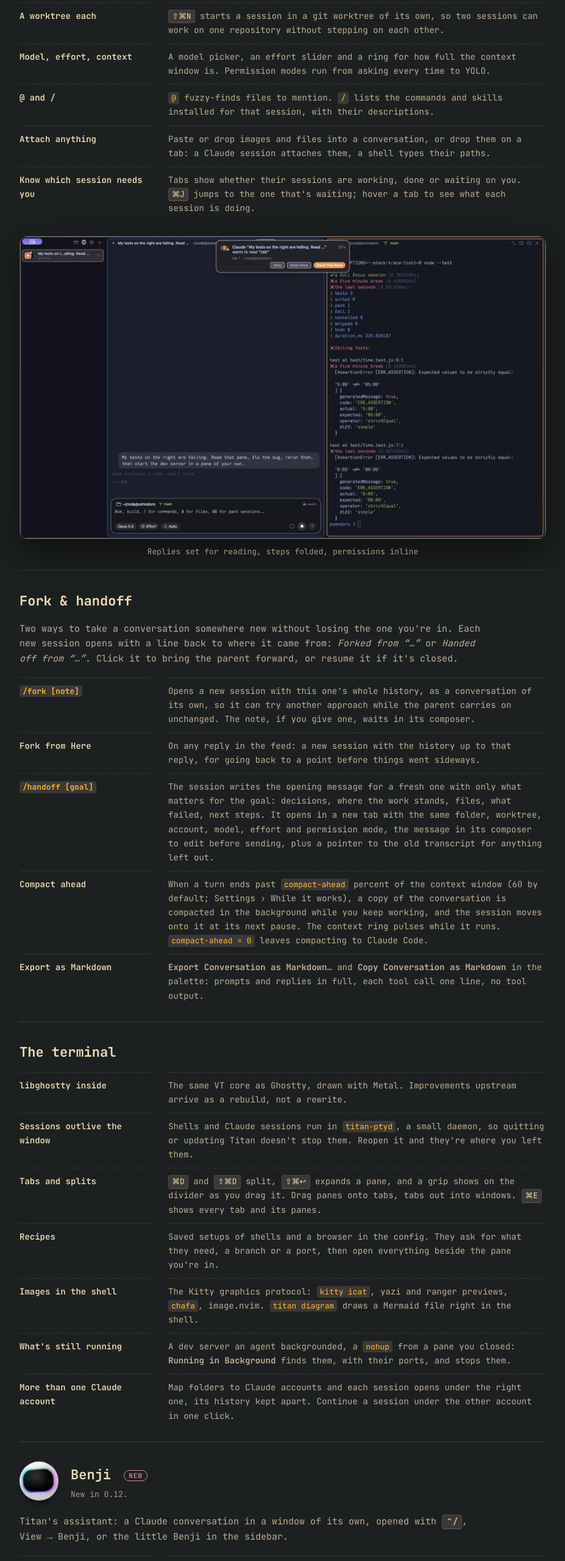
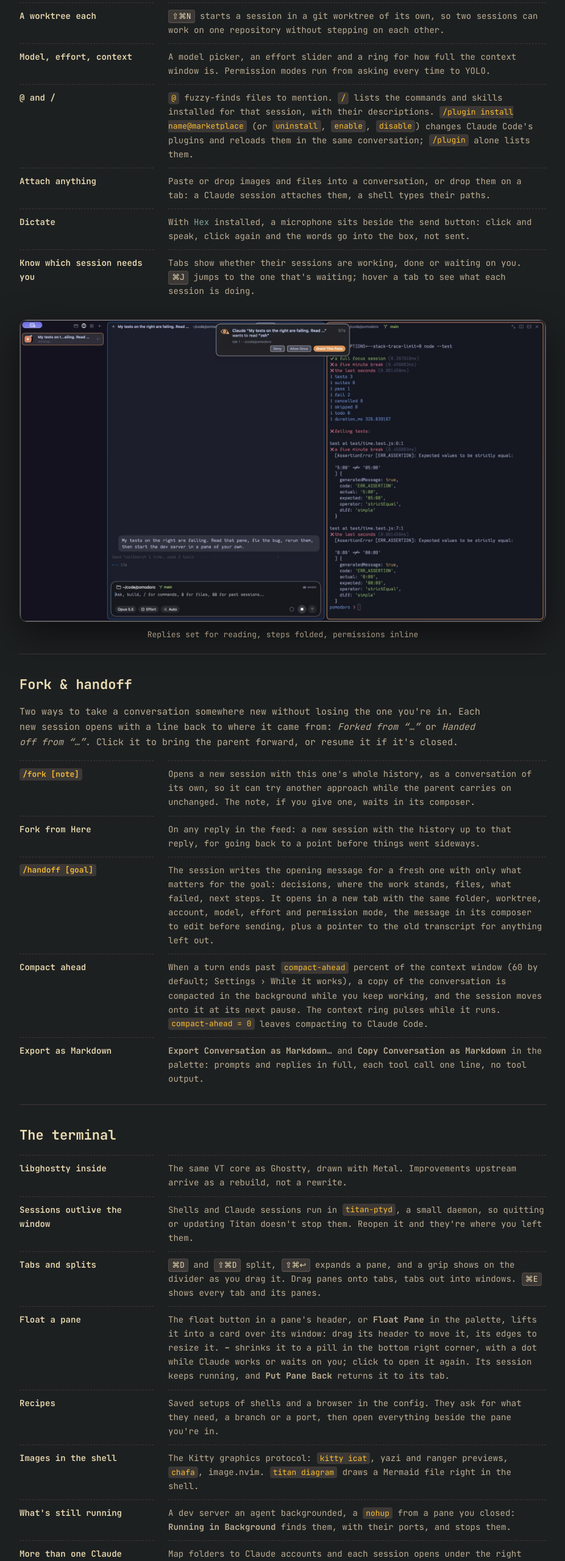
Before and after one commit to crisecheverria/new-personal-site, a plain HTML site: page titan/docs/index.html in a window 1280 px wide. Shown: the part 2160-4720 px from the top of the page at 61% size, without its empty margins (300-1227 px from the left). Drawn offline with Linux system fonts and the light colour scheme.

Commit message:
Titan page: 0.13 docs, the titanium icon
The new icon in place of the glowing one; floating panes, /plugin and
dictation with Hex in the docs; Benji's map, gone in 0.13, out of them.

Co-Authored-By: Claude Opus 5.5 <noreply@anthropic.com>

```diff
--- a/titan/docs/index.html
+++ b/titan/docs/index.html
@@ -187,9 +187,11 @@ titan browser and click Break.</span>
           <dt>Model, effort, context</dt>
           <dd>A model picker, an effort slider and a ring for how full the context window is. Permission modes run from asking every time to YOLO.</dd>
           <dt>@ and /</dt>
-          <dd><code>@</code> fuzzy-finds files to mention. <code>/</code> lists the commands and skills installed for that session, with their descriptions.</dd>
+          <dd><code>@</code> fuzzy-finds files to mention. <code>/</code> lists the commands and skills installed for that session, with their descriptions. <code>/plugin install name@marketplace</code> (or <code>uninstall</code>, <code>enable</code>, <code>disable</code>) changes Claude Code's plugins and reloads them in the same conversation; <code>/plugin</code> alone lists them.</dd>
           <dt>Attach anything</dt>
           <dd>Paste or drop images and files into a conversation, or drop them on a tab: a Claude session attaches them, a shell types their paths.</dd>
+          <dt>Dictate</dt>
+          <dd>With <a href="https://github.com/anomalyco/hex">Hex</a> installed, a microphone sits beside the send button: click and speak, click again and the words go into the box, not sent.</dd>
           <dt>Know which session needs you</dt>
           <dd>Tabs show whether their sessions are working, done or waiting on you. <kbd>⌘J</kbd> jumps to the one that's waiting; hover a tab to see what each session is doing.</dd>
         </dl>
@@ -225,6 +227,8 @@ titan browser and click Break.</span>
           <dd>Shells and Claude sessions run in <code>titan-ptyd</code>, a small daemon, so quitting or updating Titan doesn't stop them. Reopen it and they're where you left them.</dd>
           <dt>Tabs and splits</dt>
           <dd><kbd>⌘D</kbd> and <kbd>⇧⌘D</kbd> split, <kbd>⇧⌘↩</kbd> expands a pane, and a grip shows on the divider as you drag it. Drag panes onto tabs, tabs out into windows. <kbd>⌘E</kbd> shows every tab and its panes.</dd>
+          <dt>Float a pane</dt>
+          <dd>The float button in a pane's header, or <strong>Float Pane</strong> in the palette, lifts it into a card over its window: drag its header to move it, its edges to resize it. <strong>–</strong> shrinks it to a pill in the bottom right corner, with a dot while Claude works or waits on you; click to open it again. Its session keeps running, and <strong>Put Pane Back</strong> returns it to its tab.</dd>
           <dt>Recipes</dt>
           <dd>Saved setups of shells and a browser in the config. They ask for what they need, a branch or a port, then open everything beside the pane you're in.</dd>
           <dt>Images in the shell</dt>
@@ -250,8 +254,6 @@ titan browser and click Break.</span>
           <dd>Starts Claude sessions in your projects, each in a tab of its own, gives them tasks and more instructions, reads what they did, stops them, and reports back; several at once when a request splits.</dd>
           <dt>Knows Titan</dt>
           <dd>Answers how-to questions from Titan's manual and changelog, and runs Titan's commands for you. It needs no <code>remote-control</code>.</dd>
-          <dt>A map of the work</dt>
-          <dd>Above the conversation, folders and sessions as linked nodes, signals running to those at work, the ones waiting on you in red.</dd>
           <dt>Conversations of its own</dt>
           <dd>Each named in a few words, kept between launches, archived once inactive for 72 hours. On Haiku, so it's quick.</dd>
         </dl>
```
Also changed, not shown: titan/index.html (+1 -1 lines), titan/icon.png.
